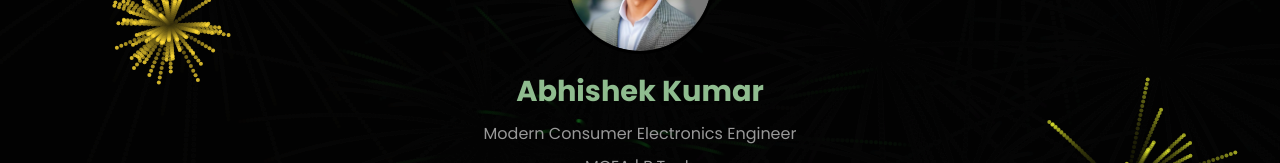
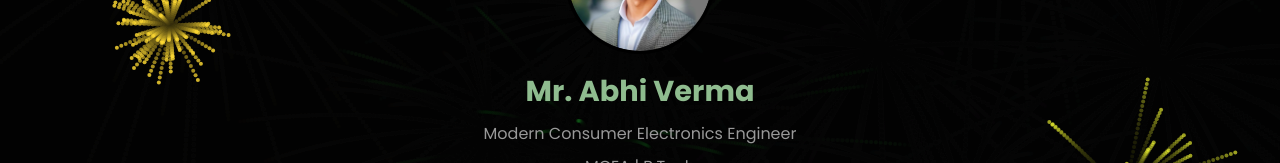
Before and after one commit to vabhi2024/Abhi-Elex, a plain HTML site: page index.html in a window 1280 px wide. Shown: the part 194-357 px from the top of the page. Drawn offline with Linux system fonts and the light colour scheme; a script that the page names is missing.

Commit message:
index.html

```diff
--- a/index.html
+++ b/index.html
@@ -65,7 +65,7 @@
   <!-- Profile Image -->
   <img class="profile" src="profile.jpg" alt="Abhishek Kumar">
 
-  <h1 style="color:darkseagreen">Abhishek Kumar</h1>
+  <h1 style="color:darkseagreen">Mr. Abhi Verma</h1>
   <p>Modern Consumer Electronics Engineer</p>
    <p>─── MCEA | B.Tech ───</p>
     </div>
```
